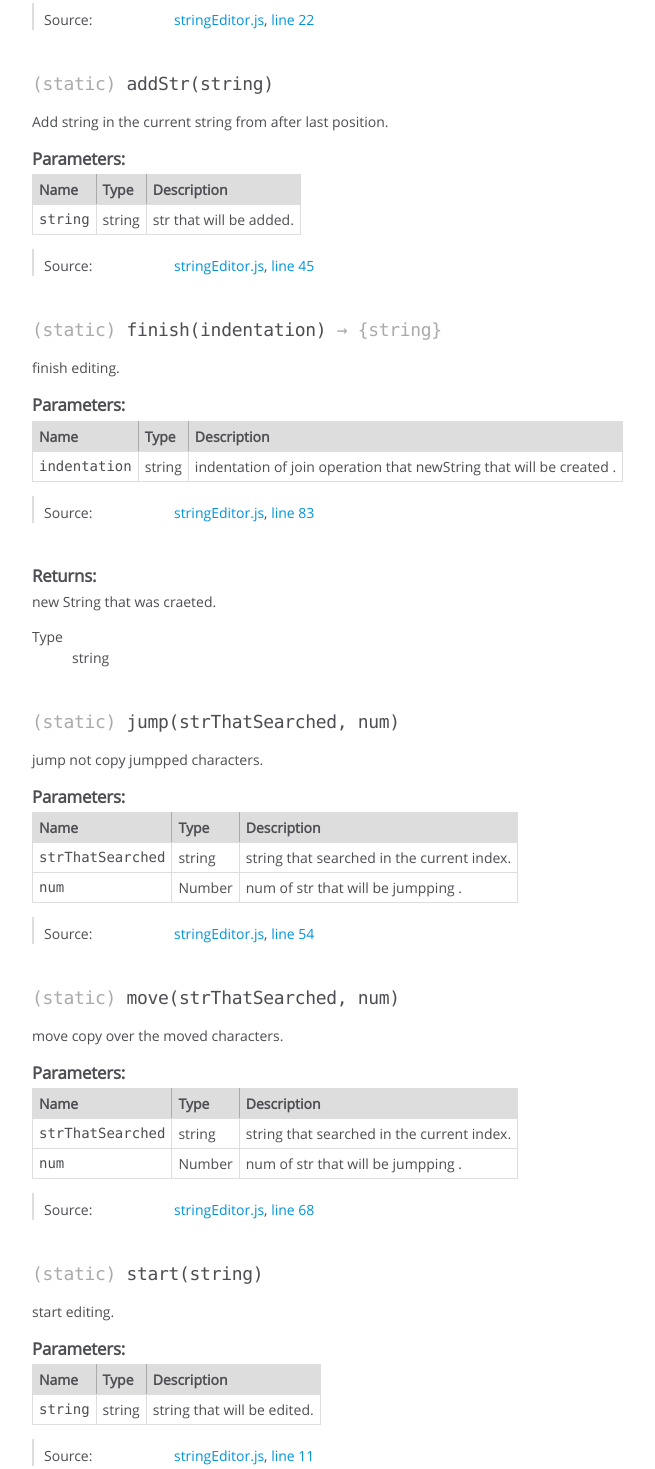
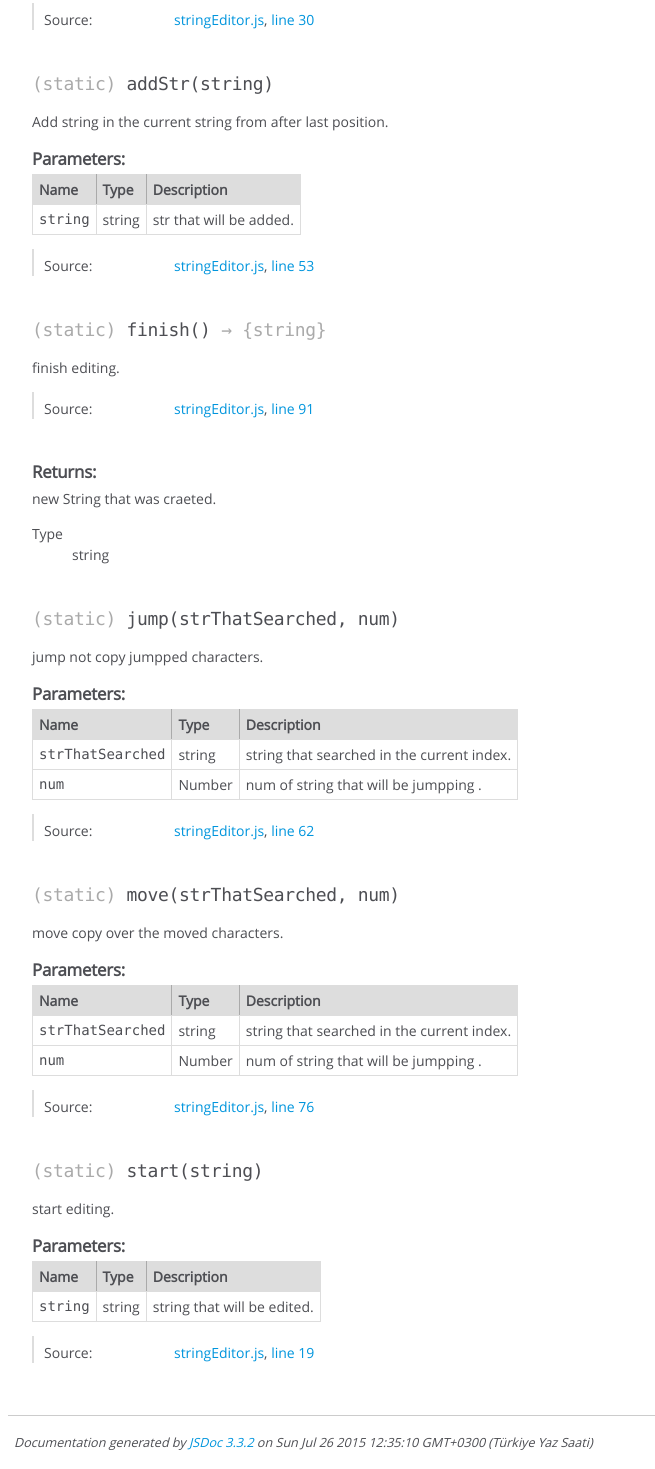
Before and after one commit to Alnyli07/StringEditor, a website: page doc/StringEditor.html in a window 1280 px wide. Shown: the part 587-2056 px from the top of the page, without its empty margins (0-655 px from the left). Drawn offline with Linux system fonts and the light colour scheme.

Commit message:
update doc.

```diff
--- a/doc/StringEditor.html
+++ b/doc/StringEditor.html
@@ -93,7 +93,7 @@
 
     <dt class="tag-source">Source:</dt>
     <dd class="tag-source"><ul class="dummy"><li>
-        <a href="stringEditor.js.html">stringEditor.js</a>, <a href="stringEditor.js.html#line1">line 1</a>
+        <a href="stringEditor.js.html">stringEditor.js</a>, <a href="stringEditor.js.html#line9">line 9</a>
     </li></ul></dd>
 
 
@@ -265,7 +265,7 @@
 
     <dt class="tag-source">Source:</dt>
     <dd class="tag-source"><ul class="dummy"><li>
-        <a href="stringEditor.js.html">stringEditor.js</a>, <a href="stringEditor.js.html#line22">line 22</a>
+        <a href="stringEditor.js.html">stringEditor.js</a>, <a href="stringEditor.js.html#line30">line 30</a>
     </li></ul></dd>
 
 
@@ -396,7 +396,7 @@
 
     <dt class="tag-source">Source:</dt>
     <dd class="tag-source"><ul class="dummy"><li>
-        <a href="stringEditor.js.html">stringEditor.js</a>, <a href="stringEditor.js.html#line45">line 45</a>
+        <a href="stringEditor.js.html">stringEditor.js</a>, <a href="stringEditor.js.html#line53">line 53</a>
     </li></ul></dd>
 
 
@@ -427,7 +427,7 @@
 
 
 
-    <h4 class="name" id=".finish"><span class="type-signature">(static) </span>finish<span class="signature">(indentation)</span><span class="type-signature"> &rarr; {string}</span></h4>
+    <h4 class="name" id=".finish"><span class="type-signature">(static) </span>finish<span class="signature">()</span><span class="type-signature"> &rarr; {string}</span></h4>
 
 
 
@@ -443,55 +443,6 @@
 
 
 
-
-
-    <h5>Parameters:</h5>
-
-
-<table class="params">
-    <thead>
-    <tr>
-
-        <th>Name</th>
-
-
-        <th>Type</th>
-
-
-
-
-
-        <th class="last">Description</th>
-    </tr>
-    </thead>
-
-    <tbody>
-
-
-        <tr>
-
-                <td class="name"><code>indentation</code></td>
-
-
-            <td class="type">
-
-
-<span class="param-type">string</span>
-
-
-
-            </td>
-
-
-
-
-
-            <td class="description last">indentation of join operation that newString  that will be created .</td>
-        </tr>
-
-
-    </tbody>
-</table>
 
 
 
@@ -527,7 +478,7 @@
 
     <dt class="tag-source">Source:</dt>
     <dd class="tag-source"><ul class="dummy"><li>
-        <a href="stringEditor.js.html">stringEditor.js</a>, <a href="stringEditor.js.html#line83">line 83</a>
+        <a href="stringEditor.js.html">stringEditor.js</a>, <a href="stringEditor.js.html#line91">line 91</a>
     </li></ul></dd>
 
 
@@ -662,7 +613,7 @@
 
 
 
-            <td class="description last">num of str  that will be jumpping .</td>
+            <td class="description last">num of string  that will be jumpping .</td>
         </tr>
 
 
@@ -703,7 +654,7 @@
 
     <dt class="tag-source">Source:</dt>
     <dd class="tag-source"><ul class="dummy"><li>
-        <a href="stringEditor.js.html">stringEditor.js</a>, <a href="stringEditor.js.html#line54">line 54</a>
+        <a href="stringEditor.js.html">stringEditor.js</a>, <a href="stringEditor.js.html#line62">line 62</a>
     </li></ul></dd>
 
 
@@ -816,7 +767,7 @@
 
 
 
-            <td class="description last">num of str  that will be jumpping .</td>
+            <td class="description last">num of string  that will be jumpping .</td>
         </tr>
 
 
@@ -857,7 +808,7 @@
 
     <dt class="tag-source">Source:</dt>
     <dd class="tag-source"><ul class="dummy"><li>
-        <a href="stringEditor.js.html">stringEditor.js</a>, <a href="stringEditor.js.html#line68">line 68</a>
+        <a href="stringEditor.js.html">stringEditor.js</a>, <a href="stringEditor.js.html#line76">line 76</a>
     </li></ul></dd>
 
 
@@ -988,7 +939,7 @@
 
     <dt class="tag-source">Source:</dt>
     <dd class="tag-source"><ul class="dummy"><li>
-        <a href="stringEditor.js.html">stringEditor.js</a>, <a href="stringEditor.js.html#line11">line 11</a>
+        <a href="stringEditor.js.html">stringEditor.js</a>, <a href="stringEditor.js.html#line19">line 19</a>
     </li></ul></dd>
 
 
@@ -1036,7 +987,7 @@
 <br class="clear">
 
 <footer>
-    Documentation generated by <a href="https://github.com/jsdoc3/jsdoc">JSDoc 3.3.2</a> on Sun Jul 26 2015 12:25:50 GMT+0300 (Türkiye Yaz Saati)
+    Documentation generated by <a href="https://github.com/jsdoc3/jsdoc">JSDoc 3.3.2</a> on Sun Jul 26 2015 12:35:10 GMT+0300 (Türkiye Yaz Saati)
 </footer>
 
 <script> prettyPrint(); </script>
```
Also changed, not shown: doc/index.html (+104 -1 lines), doc/stringEditor.js.html (+11 -4 lines), lib/stringEditor.js (+10 -3 lines).
